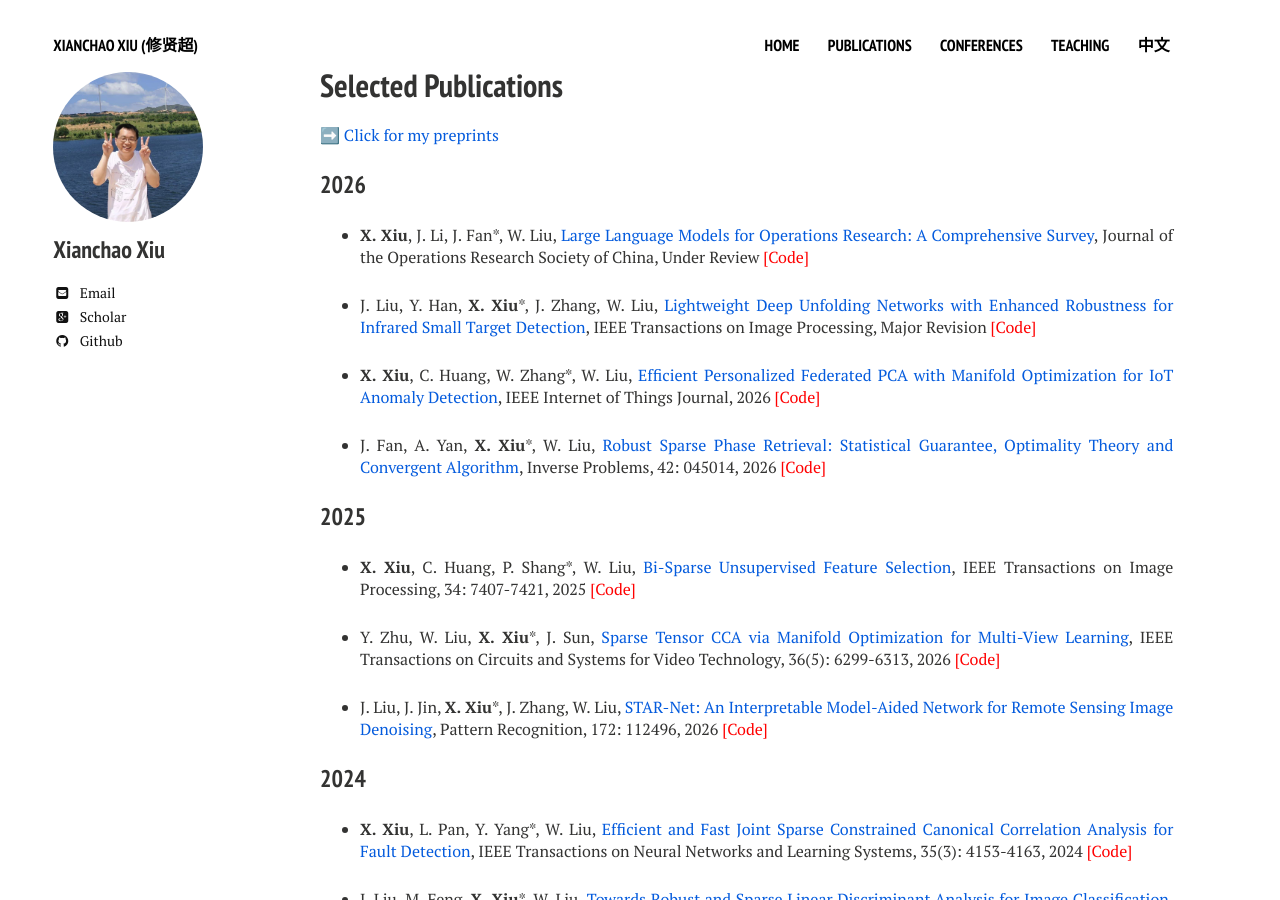
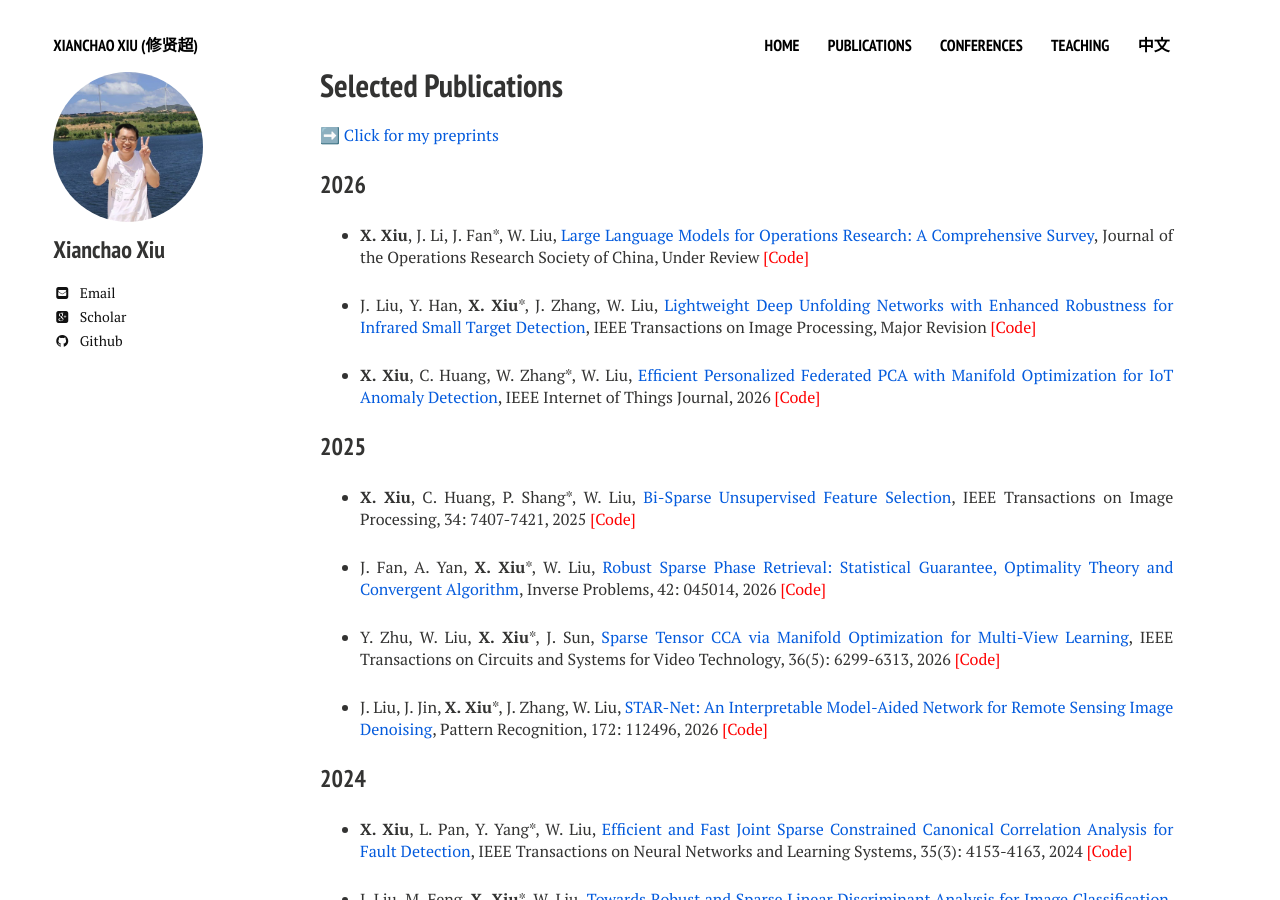
Before and after one commit to xianchaoxiu/xianchaoxiu.github.io, a Jekyll site: the page built from publications/index.md, in a window 1280 px wide and 900 px high. Built offline with Jekyll 4.4.1, drawn with Linux system fonts in a browser that asks for light colours; nearby versions of some CDN libraries.

Commit message:
Update index.md

```diff
--- a/publications/index.md
+++ b/publications/index.md
@@ -18,11 +18,11 @@ share: false
 
 * <b>X. Xiu</b>, C. Huang, W. Zhang*, W. Liu, <a href="https://doi.org/10.1109/JIOT.2026.3701337" class="textlink" target="_blank">Efficient Personalized Federated PCA with Manifold Optimization for IoT Anomaly Detection</a>, IEEE Internet of Things Journal, 2026 <a href="https://github.com/xianchaoxiu/FedEP" class="textlink" target="_blank" style="color: red;">[Code]</a>
 
-* J. Fan, A. Yan, <b>X. Xiu</b>*, W. Liu,  <a href="https://doi.org/10.1088/1361-6420/ae5e02" class="textlink" target="_blank">Robust Sparse Phase Retrieval: Statistical Guarantee, Optimality Theory and Convergent Algorithm</a>, Inverse Problems, 42: 045014, 2026 <a href="https://github.com/xianchaoxiu/HPR" class="textlink" target="_blank" style="color: red;">[Code]</a>
-
 ### 2025
 
 * <b>X. Xiu</b>, C. Huang, P. Shang*, W. Liu, <a href="https://doi.org/10.1109/TIP.2025.3620667" class="textlink" target="_blank">Bi-Sparse Unsupervised Feature Selection</a>, IEEE Transactions on Image Processing, 34: 7407-7421, 2025 <a href="https://github.com/xianchaoxiu/BSUFS" class="textlink" target="_blank" style="color: red;">[Code]</a>
+
+* J. Fan, A. Yan, <b>X. Xiu</b>*, W. Liu,  <a href="https://doi.org/10.1088/1361-6420/ae5e02" class="textlink" target="_blank">Robust Sparse Phase Retrieval: Statistical Guarantee, Optimality Theory and Convergent Algorithm</a>, Inverse Problems, 42: 045014, 2026 <a href="https://github.com/xianchaoxiu/HPR" class="textlink" target="_blank" style="color: red;">[Code]</a>
 
 * Y. Zhu, W. Liu, <b>X. Xiu</b>*, J. Sun, <a href="https://doi.org/10.1109/TCSVT.2025.3642736" class="textlink" target="_blank">Sparse Tensor CCA via Manifold Optimization for Multi-View Learning</a>, IEEE Transactions on Circuits and Systems for Video Technology, 36(5): 6299-6313, 2026  <a href="https://github.com/zhudafa/STCCA-L" class="textlink" target="_blank" style="color: red;">[Code]</a>
 
```
